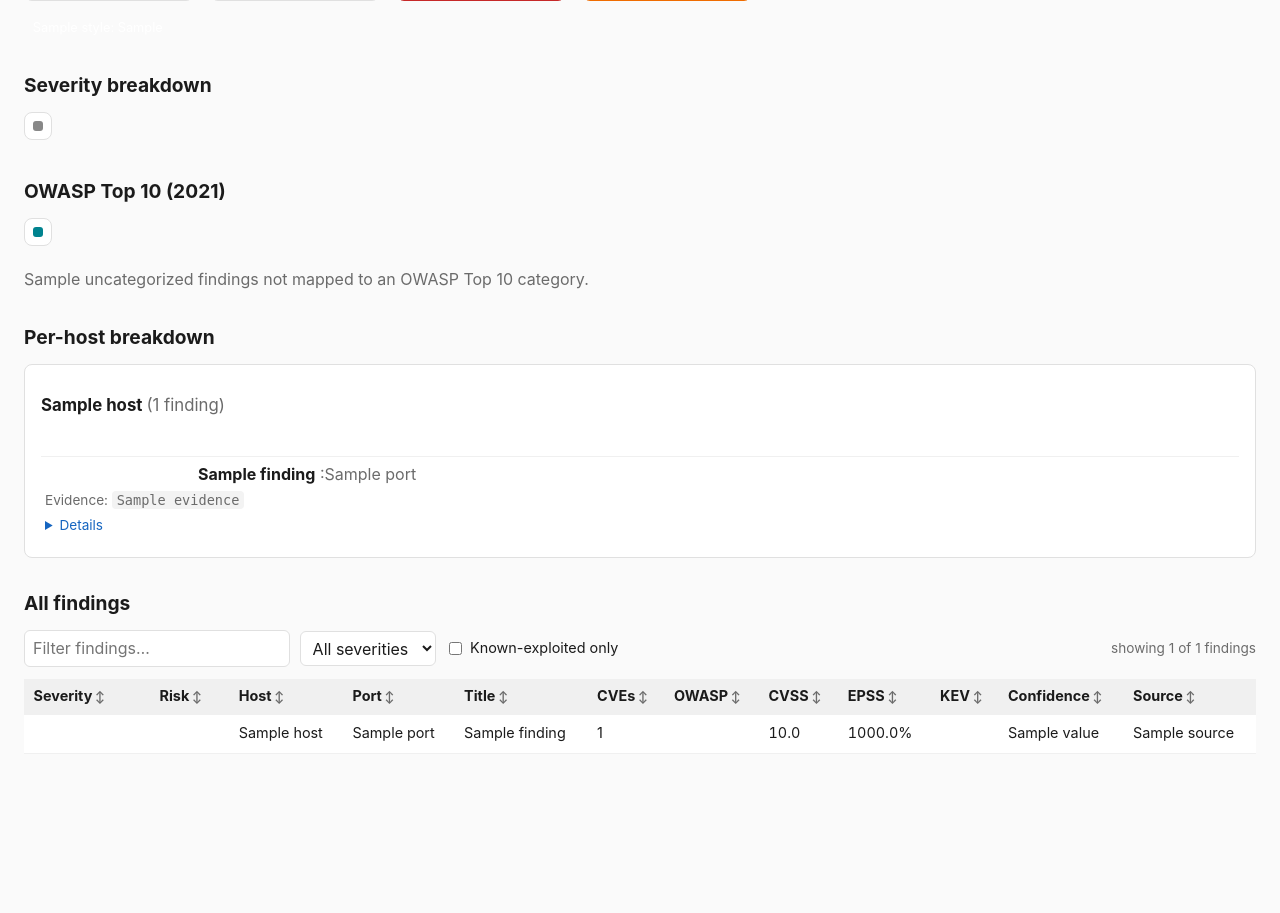
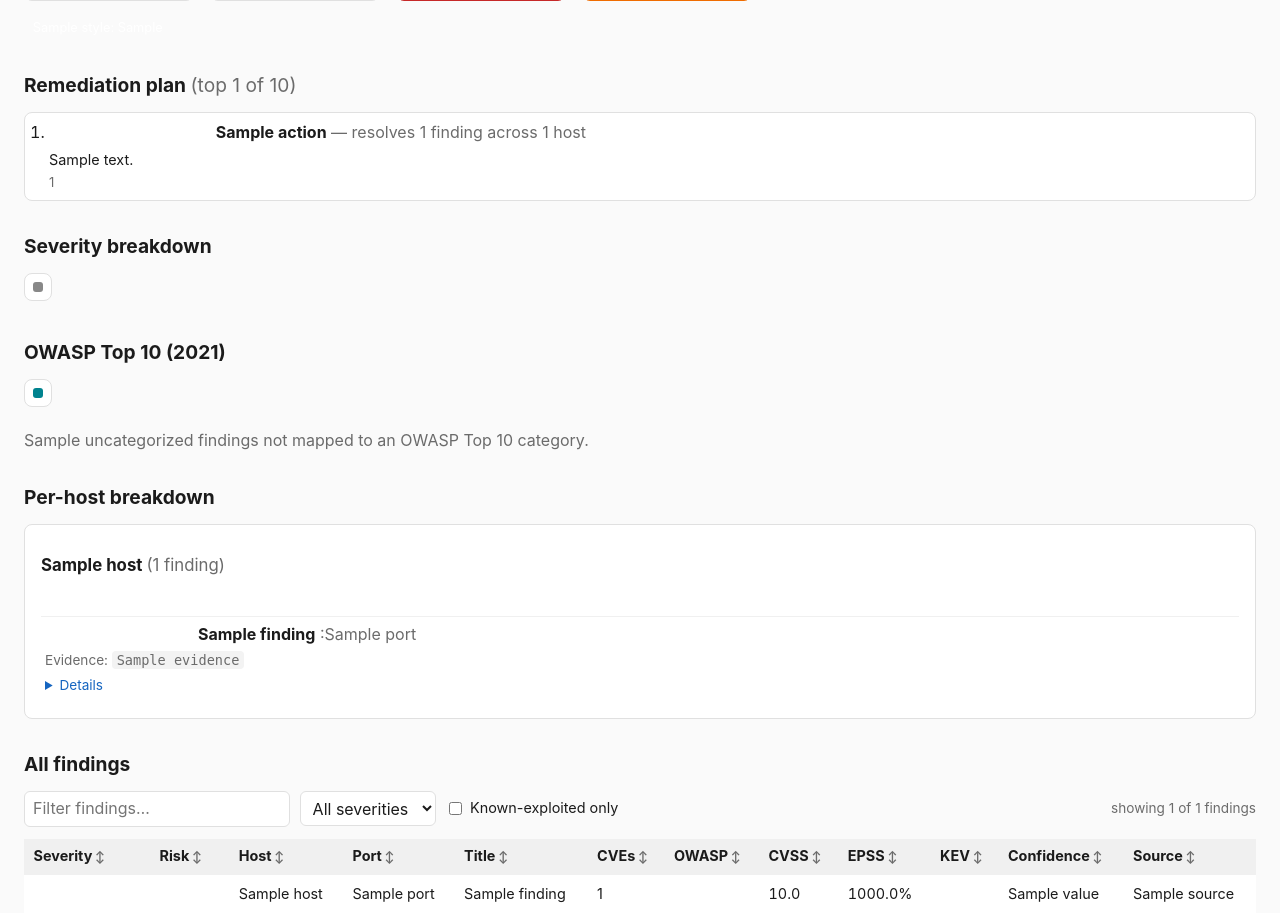
Before and after one commit to connor-p-mccune/vulnpipe, a Python web app: template vulnpipe/reporting/templates/report.html.j2 in a window 1280 px wide. Shown: the part 268-1181 px from the top of the page. Before the commit the page ends 1009 px from the top, so only its background shows below. Run offline with Jinja, Linux system fonts and the light colour scheme; the template is opened without the code that fills it: most values are stand-ins (such as "Sample title", 1, 10 or a date in 2020).

Commit message:
feat(reporting): surface the remediation plan in HTML and terminal stats
Give the HTML report a prominent "Remediation plan" panel right under the
summary -- the top ranked actions, each with the worst risk it clears, a
severity chip, a known-exploited marker, how many findings and hosts it covers,
and the concrete step to take -- and add a matching "Top remediations" table to
the `stats` view. Both reuse the pure planner, so the executive "what to do
first" reads identically across the human-facing views.

```diff
--- a/vulnpipe/reporting/templates/report.html.j2
+++ b/vulnpipe/reporting/templates/report.html.j2
@@ -76,6 +76,15 @@
     a { color: var(--link); }
     ul.refs { margin: .25rem 0 0; padding-left: 1.25rem; }
     ul.refs li { word-break: break-all; }
+    ol.remediation {
+      padding-left: 1.5rem; margin: .5rem 0 0; background: var(--card-bg);
+      border: 1px solid var(--border); border-radius: 8px;
+    }
+    ol.remediation li { padding: .5rem .5rem .5rem 0; border-top: 1px solid var(--border-soft); }
+    ol.remediation li:first-child { border-top: none; }
+    ol.remediation li.kev { border-left: 3px solid #c62828; }
+    .remediation-detail { margin: .25rem 0 0; font-size: .9rem; }
+    .remediation-meta { margin: .1rem 0 0; font-size: .82rem; }
     .toolbar {
       display: flex; flex-wrap: wrap; gap: .6rem; align-items: center; margin: .25rem 0 .75rem;
     }
@@ -122,6 +131,25 @@
     <span class="badge {{ styles[severity].css_class }}">{{ styles[severity].label }}: {{ summary.by_severity[severity] }}</span>
     {% endfor %}
   </div>
+
+  <h2>Remediation plan{% if remediation_total > remediations | length %} <span class="muted">(top {{ remediations | length }} of {{ remediation_total }})</span>{% endif %}</h2>
+  {% if remediations %}
+  <ol class="remediation">
+    {% for action in remediations %}
+    <li{% if action.kev %} class="kev"{% endif %}>
+      <span class="badge risk-badge {{ risk_css(action.max_risk) }}" title="Worst composite risk score among the resolved findings">{{ action.max_risk }}</span>
+      <span class="badge {{ styles[action.highest].css_class }}">{{ styles[action.highest].label }}</span>
+      {% if action.kev %}<span class="badge badge-kev" title="Resolves an actively-exploited (CISA KEV) finding">&#9888; Known-exploited</span>{% endif %}
+      <strong>{{ action.title }}</strong>
+      <span class="muted">&mdash; resolves {{ action.count }} finding{{ "s" if action.count != 1 else "" }} across {{ action.hosts | length }} host{{ "s" if action.hosts | length != 1 else "" }}</span>
+      <div class="remediation-detail">{{ action.detail }}</div>
+      {% if action.cve_ids %}<div class="muted remediation-meta">{{ action.cve_ids | join(", ") }}</div>{% endif %}
+    </li>
+    {% endfor %}
+  </ol>
+  {% else %}
+  <p class="empty">No findings to remediate.</p>
+  {% endif %}
 
   <h2>Severity breakdown</h2>
   <svg width="{{ chart.width }}" height="{{ chart.height }}" role="img" aria-label="Findings by severity">
```
Also changed, not shown: tests/unit/test_html_reporter.py (+13 -0 lines), tests/unit/test_stats.py (+6 -0 lines), vulnpipe/reporting/html_reporter.py (+8 -0 lines), vulnpipe/reporting/stats.py (+23 -0 lines).
